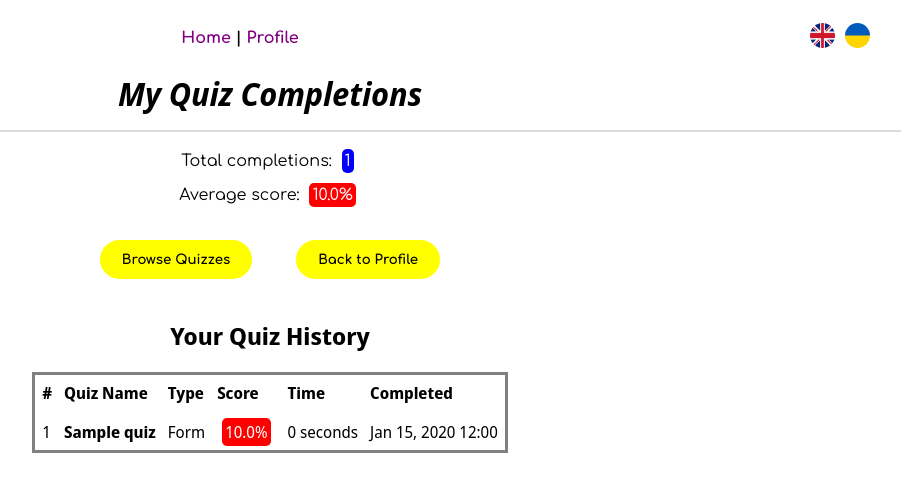
After one commit to sanyaswee/SuperQuizzes-django-edition, a Django app: page /en-us/completions/ in a window 1280 px wide. The commit adds this page. Shown: the top 492 px of the page, without its empty margins (370-1271 px from the left). Run offline with Django 4.2, Linux system fonts and the light colour scheme; a user stored in the database is signed in; tables that the repository leaves empty hold one stand-in row (values such as "Sample post").

Commit message:
User completions + translations

```diff
--- a/SuperQuizzes/urls.py
+++ b/SuperQuizzes/urls.py
@@ -39,6 +39,7 @@ urlpatterns += i18n_patterns(
     path('login/', account.views.login_view, name='login'),
     path('logout/', account.views.logout_view, name='logout'),
     path('profile/', account.views.profile, name='profile'),
+    path('completions/', account.views.user_completions, name='user_completions'),
     path('i18n/', include('django.conf.urls.i18n')),
 
     prefix_default_language=True
--- a/account/views.py
+++ b/account/views.py
@@ -5,8 +5,12 @@ from django.contrib.auth.decorators import login_required
 from django.contrib.auth.forms import UserCreationForm, AuthenticationForm
 from django.shortcuts import render, redirect
 from django.utils.translation import gettext_lazy as _
+from django.db.models import Avg
+from django.utils import timezone
 
 from .forms import ProfileForm
+
+from home.models import Completion
 
 
 def register_view(request):
@@ -88,3 +92,46 @@ def profile(request):
     }
 
     return render(request, 'auth/profile.html', context)
+
+
+@login_required
+def user_completions(request):
+    """
+    View to show all completions for the current user.
+    """
+    # Get all completions for the current user, ordered by most recent first
+    completions = Completion.objects.filter(user=request.user).select_related('quiz').order_by('-end_time')
+
+    # Calculate statistics
+    total_completions = completions.count()
+
+    # Calculate average score if there are completions
+    if total_completions > 0:
+        average_score = completions.aggregate(avg_score=Avg('score'))['avg_score']
+        average_score = round(average_score, 1) if average_score else 0
+    else:
+        average_score = 0
+
+    # Prepare completion data with additional calculations
+    completion_data = []
+    for completion in completions:
+        # Calculate time taken in seconds
+        time_taken = (completion.end_time - completion.start_time).total_seconds()
+
+        completion_data.append({
+            'quiz_name': completion.quiz.name,
+            'quiz_id': completion.quiz.id,
+            'score': completion.score,
+            'time_taken': int(time_taken),
+            'completion_date': completion.end_time,
+            'completion_type': 'Quiz' if not completion.is_form else 'Form'
+        })
+
+    context = {
+        'completions': completion_data,
+        'total_completions': total_completions,
+        'average_score': average_score,
+        'user': request.user,
+    }
+
+    return render(request, 'auth/user_completions.html', context)
--- a/templates/auth/profile.html
+++ b/templates/auth/profile.html
@@ -138,8 +138,8 @@
         <div class="profile-actions">
             <h2>{% trans "Account Actions" %}</h2>
             <div class="actions-grid">
-                <a href="{% url 'index' %}" class="action-button green">
-                    {% trans "Browse Quizzes" %}
+                <a href="{% url 'user_completions' %}" class="action-button green">
+                    {% trans "My Completions" %}
                 </a>
                 <a href="{% url 'soon' %}" class="action-button purple">
                     {% trans "Change Password" %}
--- /dev/null
+++ b/templates/auth/user_completions.html
@@ -0,0 +1,110 @@
+<!DOCTYPE html>
+{% load static %}
+{% load color %}
+{% load i18n %}
+<html>
+<head>
+    <meta charset="UTF-8">
+    <title>{% trans 'My Completions' %} - SuperQuizzes</title>
+    <link rel="preconnect" href="https://fonts.googleapis.com">
+    <link rel="preconnect" href="https://fonts.gstatic.com" crossorigin>
+    <link href="https://fonts.googleapis.com/css2?family=Pacifico&display=swap" rel="stylesheet">
+    <link rel="preconnect" href="https://fonts.googleapis.com">
+    <link rel="preconnect" href="https://fonts.gstatic.com" crossorigin>
+    <link href="https://fonts.googleapis.com/css2?family=Comfortaa:wght@400;700&display=swap" rel="stylesheet">
+    <link rel="preconnect" href="https://fonts.googleapis.com">
+    <link rel="preconnect" href="https://fonts.gstatic.com" crossorigin>
+    <link href="https://fonts.googleapis.com/css2?family=Noto+Sans+Display:ital@1&display=swap" rel="stylesheet">
+    <link rel="stylesheet" href="{% static 'home/css/base.css' %}">
+    <link rel="stylesheet" href="{% static 'home/css/result.css' %}">
+    <link rel="stylesheet" href="{% static 'account/css/auth.css' %}">
+    <link rel="stylesheet" href="{% static 'account/css/profile.css' %}">
+</head>
+<body>
+    {# Navigation Header #}
+    <div class="hat">
+        <div class="hat-content">
+            <div class="auth-links">
+                <p>
+                    <a href="{% url 'index' %}">{% trans 'Home' %}</a> |
+                    <a href="{% url 'profile' %}">{% trans 'Profile' %}</a>
+                </p>
+            </div>
+
+            <div class="lang-select">
+                <a href="{% url 'set_language' %}" onclick="event.preventDefault(); document.getElementById('lang-en').submit();">
+                    <img src="{% static 'home/img/uk-flag.png' %}" class="lang-icon" alt="English">
+                </a>
+                <a href="{% url 'set_language' %}" onclick="event.preventDefault(); document.getElementById('lang-uk').submit();">
+                    <img src="{% static 'home/img/ua-flag.png' %}" class="lang-icon" alt="Українська">
+                </a>
+            </div>
+        </div>
+
+        <h1><i>{% trans "My Quiz Completions" %}</i></h1>
+
+        <form id="lang-en" action="{% url 'set_language' %}" method="post" style="display:none;">
+            {% csrf_token %}
+            <input name="language" type="hidden" value="en-us">
+            <input name="next" type="hidden" value="{{ request.path }}">
+        </form>
+
+        <form id="lang-uk" action="{% url 'set_language' %}" method="post" style="display:none;">
+            {% csrf_token %}
+            <input name="language" type="hidden" value="uk-ua">
+            <input name="next" type="hidden" value="{{ request.path }}">
+        </form>
+    </div>
+
+    {# User Statistics #}
+    <div class="quiz-stats">
+        <p>{% trans 'Total completions' %}: <span class="color-box blue-box">{{ total_completions }}</span></p>
+        <p>{% trans 'Average score' %}: <span class="color-box {% color_class average_score %}">{{ average_score }}%</span></p>
+    </div>
+
+    {# Navigation Buttons #}
+    <div class="return-to-main">
+        <a href="{% url 'index' %}"><button class="submit">{% trans 'Browse Quizzes' %}</button></a>
+        <a href="{% url 'profile' %}"><button class="submit">{% trans 'Back to Profile' %}</button></a>
+    </div>
+
+    {# Completions Table #}
+    {% if completions %}
+    <div class="all-results-block">
+        <h2>{% trans 'Your Quiz History' %}</h2>
+        <table>
+            <tr class="table-info">
+                <th>#</th>
+                <th>{% trans 'Quiz Name' %}</th>
+                <th>{% trans 'Type' %}</th>
+                <th>{% trans 'Score' %}</th>
+                <th>{% trans 'Time' %}</th>
+                <th>{% trans 'Completed' %}</th>
+            </tr>
+            {% for completion in completions %}
+                <tr>
+                    <td>{{ forloop.counter }}</td>
+                    <td><strong>{{ completion.quiz_name }}</strong></td>
+                    <td>{{ completion.completion_type }}</td>
+                    <td><span class="color-box {% color_class completion.score %}">{{ completion.score }}%</span></td>
+                    <td>{{ completion.time_taken }} {% trans 'seconds' %}</td>
+                    <td>{{ completion.completion_date|date:"M d, Y H:i" }}</td>
+                </tr>
+            {% endfor %}
+        </table>
+    </div>
+    {% else %}
+    <div class="no-results">
+        <div class="user-info">
+            <h2>{% trans "No Completions Yet" %}</h2>
+            <p>{% trans "You haven't completed any quizzes yet. Start exploring our quiz collection!" %}</p>
+            <div style="text-align: center; margin-top: 20px;">
+                <a href="{% url 'index' %}" class="action-button green">
+                    {% trans "Browse Quizzes" %}
+                </a>
+            </div>
+        </div>
+    </div>
+    {% endif %}
+</body>
+</html>
```
Also changed, not shown: locale/uk/LC_MESSAGES/django.po, 1 other file.
